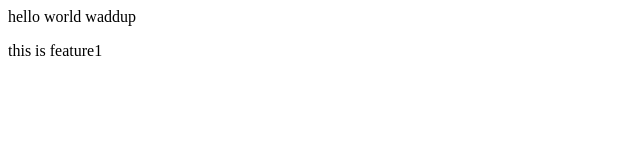
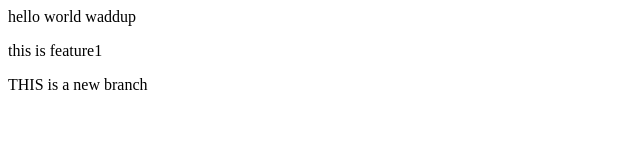
Before and after one commit to DishaV345/APNACOLLEGE, a plain HTML site: page index.html in a window 1280 px wide. Shown: the whole page, without its empty margins (0-640 px from the left). Drawn offline with Linux system fonts and the light colour scheme.

Commit message:
add new branch(f1)

```diff
--- a/index.html
+++ b/index.html
@@ -1,2 +1,3 @@
 <p>hello world waddup</p>
 <p>this is feature1</p>
+<p>THIS is a new branch</p>
```
